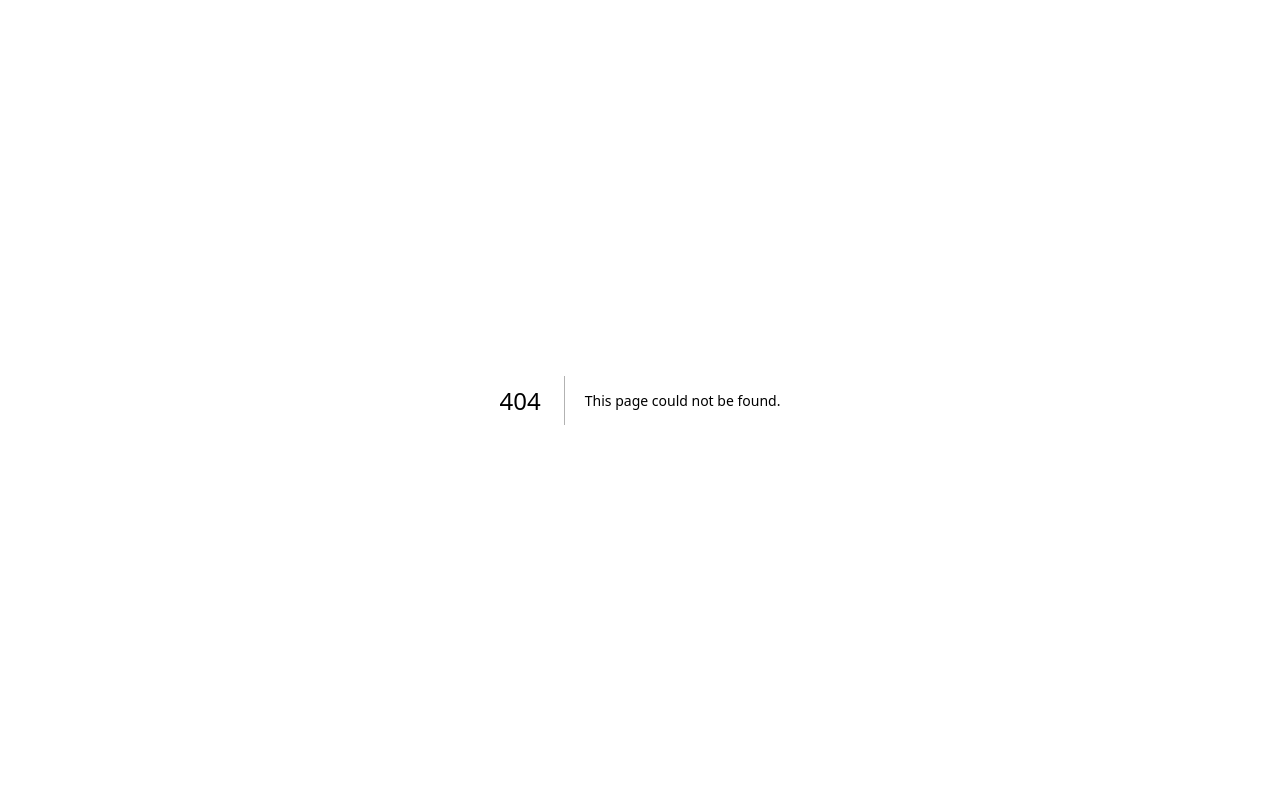
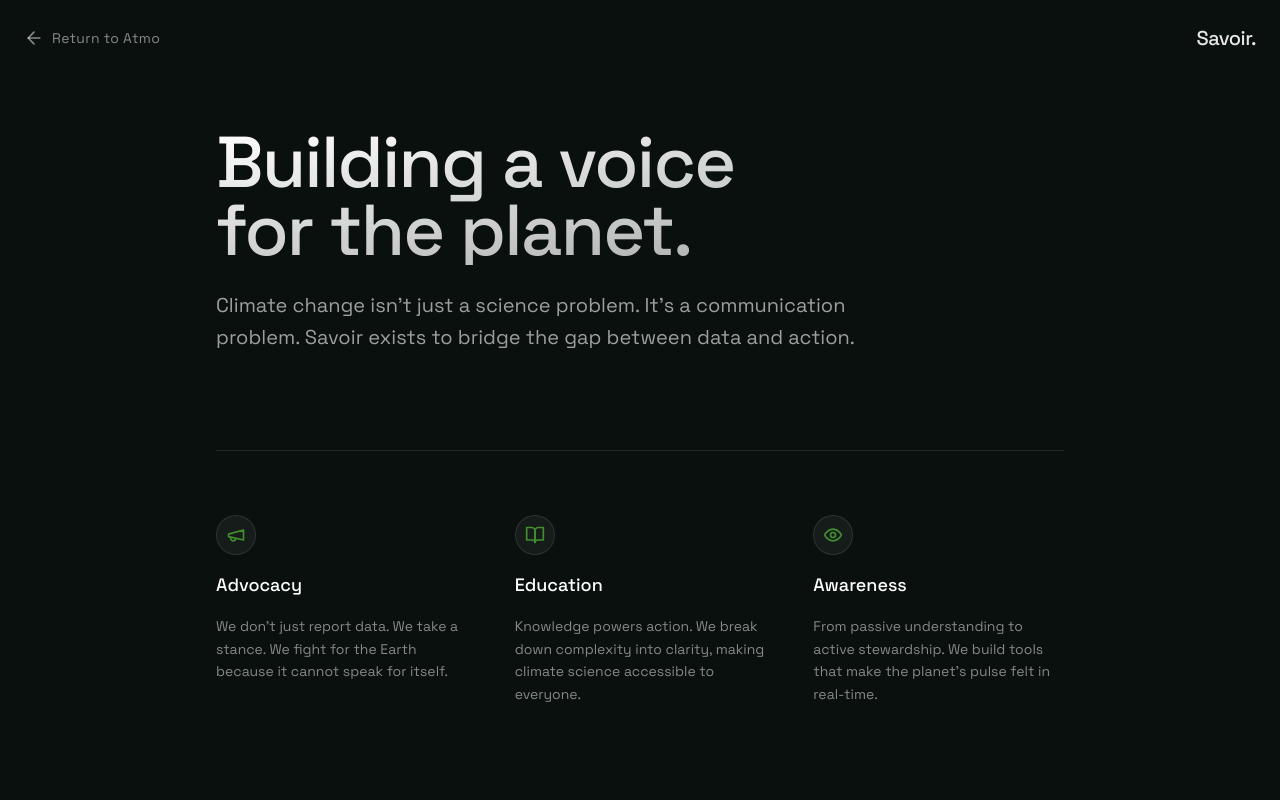
Before and after one commit to davissekai/atmo-v2, a Next.js app: page /mission in a window 1280 px wide. Before the commit this address had no page. Shown: the top 800 px of the page. Built offline with nearby package versions, Linux system fonts and the light colour scheme.

Commit message:
feat: add savoir mission page

```diff
--- /dev/null
+++ b/app/mission/page.tsx
@@ -0,0 +1,86 @@
+import Link from "next/link";
+import { Button } from "@/components/ui/button";
+import { ArrowLeft, Megaphone, BookOpen, Eye } from "lucide-react";
+
+export default function MissionPage() {
+    return (
+        <div className="min-h-screen bg-[#0A100D] text-white font-sans selection:bg-[#40902e] selection:text-white">
+            {/* Navigation */}
+            <nav className="fixed top-0 w-full z-50 p-6 flex justify-between items-center">
+                <Link
+                    href="/"
+                    className="flex items-center gap-2 text-white/50 hover:text-white transition-colors"
+                >
+                    <ArrowLeft className="size-5" />
+                    <span className="text-sm tracking-wide">Return to Atmo</span>
+                </Link>
+                <div className="text-xl font-medium tracking-tight opacity-90">Savoir.</div>
+            </nav>
+
+            {/* Main Content */}
+            <main className="max-w-4xl mx-auto px-6 pt-32 pb-20">
+                {/* Hero */}
+                <div className="space-y-6 mb-24 animate-in fade-in slide-in-from-bottom-8 duration-700">
+                    <h1 className="text-5xl md:text-7xl font-medium tracking-tight leading-[0.95] text-transparent bg-clip-text bg-gradient-to-br from-white to-white/60">
+                        Building a voice <br />
+                        for the planet.
+                    </h1>
+                    <p className="text-xl text-white/60 max-w-2xl leading-relaxed">
+                        Climate change isn't just a science problem. It's a communication problem.
+                        Savoir exists to bridge the gap between data and action.
+                    </p>
+                </div>
+
+                {/* Pillars */}
+                <div className="grid md:grid-cols-3 gap-12 border-t border-white/10 pt-16">
+
+                    {/* Pillar 1 */}
+                    <div className="space-y-4 group">
+                        <div className="size-10 rounded-full bg-white/5 flex items-center justify-center border border-white/10 group-hover:border-[#40902e]/50 transition-colors">
+                            <Megaphone className="size-5 text-[#40902e]" />
+                        </div>
+                        <h3 className="text-lg font-medium">Advocacy</h3>
+                        <p className="text-white/50 text-sm leading-relaxed">
+                            We don't just report data. We take a stance. We fight for the Earth because it cannot speak for itself.
+                        </p>
+                    </div>
+
+                    {/* Pillar 2 */}
+                    <div className="space-y-4 group">
+                        <div className="size-10 rounded-full bg-white/5 flex items-center justify-center border border-white/10 group-hover:border-[#40902e]/50 transition-colors">
+                            <BookOpen className="size-5 text-[#40902e]" />
+                        </div>
+                        <h3 className="text-lg font-medium">Education</h3>
+                        <p className="text-white/50 text-sm leading-relaxed">
+                            Knowledge powers action. We break down complexity into clarity, making climate science accessible to everyone.
+                        </p>
+                    </div>
+
+                    {/* Pillar 3 */}
+                    <div className="space-y-4 group">
+                        <div className="size-10 rounded-full bg-white/5 flex items-center justify-center border border-white/10 group-hover:border-[#40902e]/50 transition-colors">
+                            <Eye className="size-5 text-[#40902e]" />
+                        </div>
+                        <h3 className="text-lg font-medium">Awareness</h3>
+                        <p className="text-white/50 text-sm leading-relaxed">
+                            From passive understanding to active stewardship. We build tools that make the planet's pulse felt in real-time.
+                        </p>
+                    </div>
+
+                </div>
+
+                {/* Footer / Connect */}
+                <div className="mt-32 p-8 rounded-3xl bg-white/5 border border-white/10 text-center space-y-6">
+                    <h2 className="text-2xl font-light">The first step is conversation.</h2>
+                    <Link href="/chat">
+                        <Button className="rounded-full bg-[#40902e] hover:bg-[#367a26] text-white px-8">
+                            Launch Atmo
+                        </Button>
+                    </Link>
+                    <p className="text-xs text-white/30 pt-4">Savoir © 2026</p>
+                </div>
+
+            </main>
+        </div>
+    );
+}
--- a/components/landing-page.tsx
+++ b/components/landing-page.tsx
@@ -50,9 +50,11 @@
                                 Start the Conversation
                             </Button>
                         </Link>
-                        <Button variant="ghost" size="lg" className="rounded-full h-14 px-8 text-lg text-white/70 hover:text-white hover:bg-white/5">
-                            Read Our Mission
-                        </Button>
+                        <Link href="/mission">
+                            <Button variant="ghost" size="lg" className="rounded-full h-14 px-8 text-lg text-white/70 hover:text-white hover:bg-white/5">
+                                Read Our Mission
+                            </Button>
+                        </Link>
                     </div>
                 </div>
 
```
